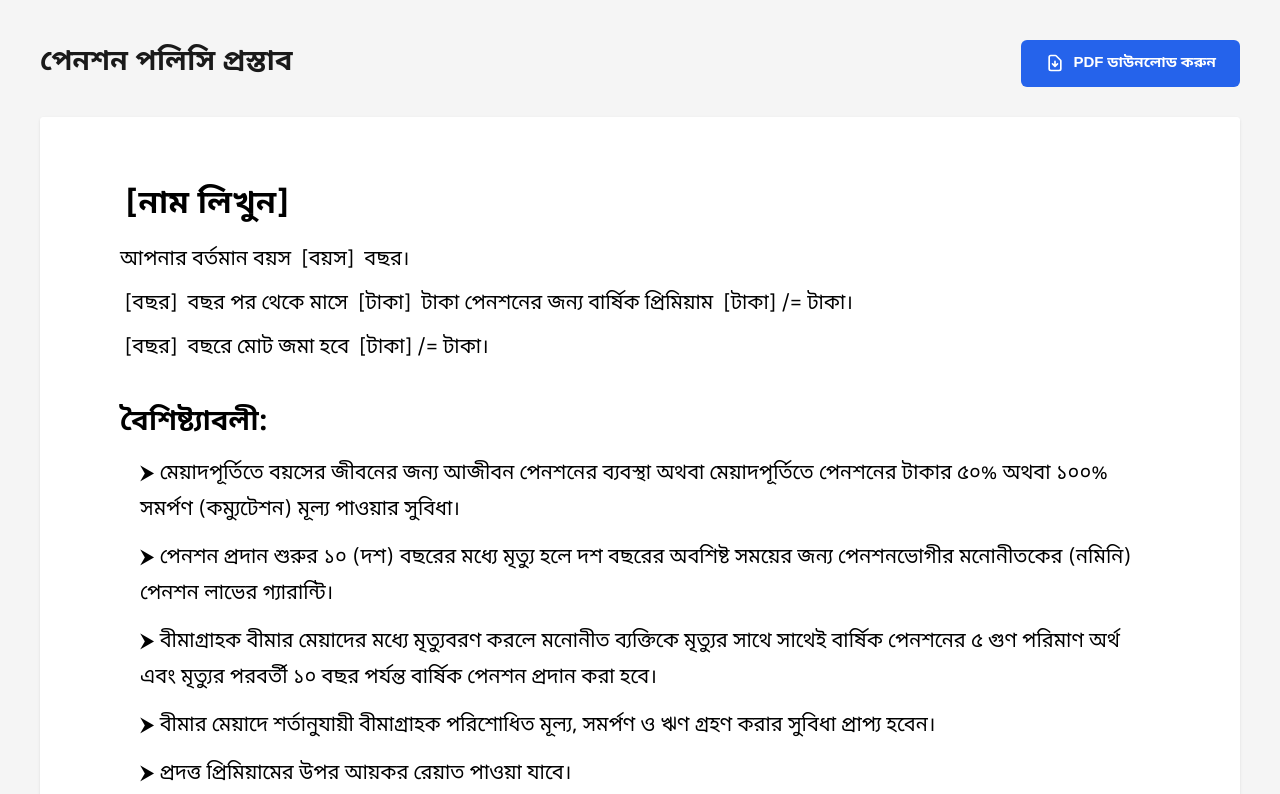
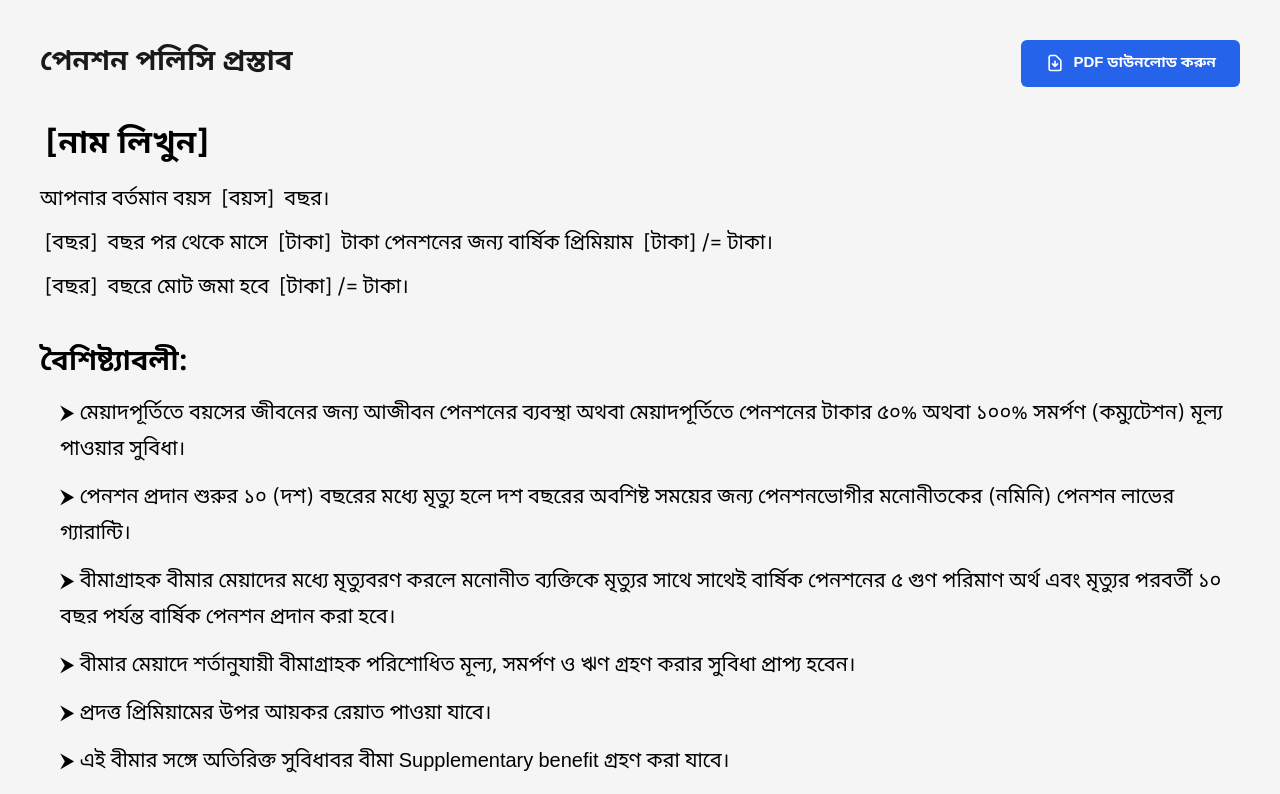
Before and after one commit to sakib-xrz/policy-proposal, a Next.js app: page / in a window 1280 px wide. Shown: the top 794 px of the page. Built offline with nearby package versions, Linux system fonts and the light colour scheme.

Commit message:
Update .gitignore to exclude Vercel configuration files and refactor PDF generation logic in the Home component for improved readability. Simplify styles in EditableDocument component and enhance list item formatting for better presentation.

```diff
--- a/app/page.tsx
+++ b/app/page.tsx
@@ -21,18 +21,22 @@
     setIsGenerating(true);
     try {
       // Get the name from the editable document
-      const documentContent = document.getElementById("editable-document-content");
-      const nameElement = documentContent?.querySelector('.editable-field') as HTMLElement;
-      const name = nameElement?.textContent?.trim() || "pension-policy-proposal";
+      const documentContent = document.getElementById(
+        "editable-document-content"
+      );
+      const nameElement = documentContent?.querySelector(
+        ".editable-field"
+      ) as HTMLElement;
+      const name =
+        nameElement?.textContent?.trim() || "pension-policy-proposal";
 
       // Remove comma and clean the name for filename
-      const cleanName = name.replace(/,/g, '').trim();
-      const filename = cleanName ? `${cleanName}.pdf` : "pension-policy-proposal.pdf";
+      const cleanName = name.replace(/,/g, "").trim();
+      const filename = cleanName
+        ? `${cleanName}.pdf`
+        : "pension-policy-proposal.pdf";
 
-      await generatePDF(
-        "editable-document-content",
-        filename
-      );
+      await generatePDF("editable-document-content", filename);
     } catch (error) {
       console.error("Error generating PDF:", error);
       alert("PDF generation failed. Please try again.");
@@ -147,15 +151,7 @@
         </div>
 
         {/* Editable Document */}
-        <div
-          id="editable-document"
-          style={{
-            backgroundColor: "white",
-            boxShadow: "0 1px 3px rgba(0,0,0,0.1)",
-            borderRadius: "4px",
-            overflow: "hidden",
-          }}
-        >
+        <div id="editable-document">
           <EditableDocument initialData={initialData} />
         </div>
       </div>
--- a/components/EditableDocument.tsx
+++ b/components/EditableDocument.tsx
@@ -55,11 +55,9 @@
       id="editable-document-content"
       style={{
         fontFamily: "Noto Sans Bengali, sans-serif",
-        padding: "60px 80px",
         lineHeight: "1.8",
         fontSize: "20px",
         color: "#000000",
-        backgroundColor: "#ffffff",
       }}
     >
       {/* Name - Editable */}
@@ -205,32 +203,33 @@
           }}
         >
           <li style={{ marginBottom: "12px", paddingLeft: "4px" }}>
-            ⮞ মেয়াদপূর্তিতে বয়সের জীবনের জন্য আজীবন পেনশনের ব্যবস্থা অথবা
-            মেয়াদপূর্তিতে পেনশনের টাকার ৫০% অথবা ১০০% সমর্পণ (কম্যুটেশন) মূল্য
-            পাওয়ার সুবিধা।
+            &#11166; মেয়াদপূর্তিতে বয়সের জীবনের জন্য আজীবন পেনশনের ব্যবস্থা
+            অথবা মেয়াদপূর্তিতে পেনশনের টাকার ৫০% অথবা ১০০% সমর্পণ (কম্যুটেশন)
+            মূল্য পাওয়ার সুবিধা।
           </li>
           <li style={{ marginBottom: "12px", paddingLeft: "4px" }}>
-            ⮞ পেনশন প্রদান শুরুর ১০ (দশ) বছরের মধ্যে মৃত্যু হলে দশ বছরের অবশিষ্ট
-            সময়ের জন্য পেনশনভোগীর মনোনীতকের (নমিনি) পেনশন লাভের গ্যারান্টি।
+            &#11166; পেনশন প্রদান শুরুর ১০ (দশ) বছরের মধ্যে মৃত্যু হলে দশ বছরের
+            অবশিষ্ট সময়ের জন্য পেনশনভোগীর মনোনীতকের (নমিনি) পেনশন লাভের
+            গ্যারান্টি।
           </li>
           <li style={{ marginBottom: "12px", paddingLeft: "4px" }}>
-            ⮞ বীমাগ্রাহক বীমার মেয়াদের মধ্যে মৃত্যুবরণ করলে মনোনীত ব্যক্তিকে
-            মৃত্যুর সাথে সাথেই বার্ষিক পেনশনের ৫ গুণ পরিমাণ অর্থ এবং মৃত্যুর
-            পরবর্তী ১০ বছর পর্যন্ত বার্ষিক পেনশন প্রদান করা হবে।
+            &#11166; বীমাগ্রাহক বীমার মেয়াদের মধ্যে মৃত্যুবরণ করলে মনোনীত
+            ব্যক্তিকে মৃত্যুর সাথে সাথেই বার্ষিক পেনশনের ৫ গুণ পরিমাণ অর্থ এবং
+            মৃত্যুর পরবর্তী ১০ বছর পর্যন্ত বার্ষিক পেনশন প্রদান করা হবে।
           </li>
           <li style={{ marginBottom: "12px", paddingLeft: "4px" }}>
-            ⮞ বীমার মেয়াদে শর্তানুযায়ী বীমাগ্রাহক পরিশোধিত মূল্য, সমর্পণ ও ঋণ
-            গ্রহণ করার সুবিধা প্রাপ্য হবেন।
+            &#11166; বীমার মেয়াদে শর্তানুযায়ী বীমাগ্রাহক পরিশোধিত মূল্য,
+            সমর্পণ ও ঋণ গ্রহণ করার সুবিধা প্রাপ্য হবেন।
           </li>
           <li style={{ marginBottom: "12px", paddingLeft: "4px" }}>
-            ⮞ প্রদত্ত প্রিমিয়ামের উপর আয়কর রেয়াত পাওয়া যাবে।
+            &#11166; প্রদত্ত প্রিমিয়ামের উপর আয়কর রেয়াত পাওয়া যাবে।
           </li>
           <li style={{ marginBottom: "12px", paddingLeft: "4px" }}>
-            ⮞ এই বীমার সঙ্গে অতিরিক্ত সুবিধাবর বীমা Supplementary benefit গ্রহণ
-            করা যাবে।
+            &#11166; এই বীমার সঙ্গে অতিরিক্ত সুবিধাবর বীমা Supplementary benefit
+            গ্রহণ করা যাবে।
           </li>
           <li style={{ marginBottom: "0", paddingLeft: "4px" }}>
-            ⮞ মরণোত্তর দাবীর টাকা আয়করমুক্ত।
+            &#11166; মরণোত্তর দাবীর টাকা আয়করমুক্ত।
           </li>
         </ul>
       </div>
```
Also changed, not shown: 1 other file (tests, documents, lock files or other folders).
